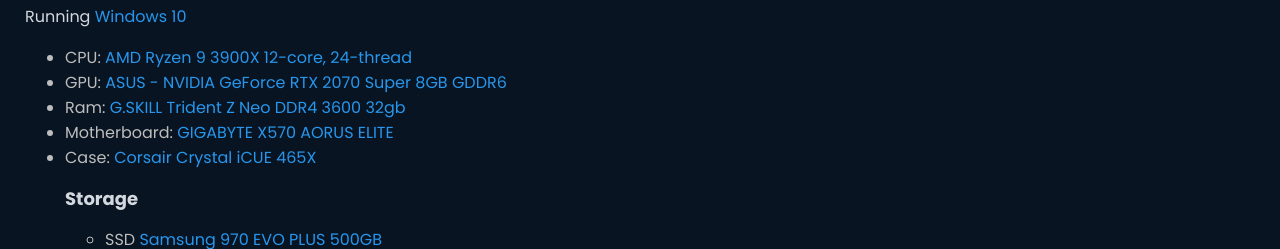
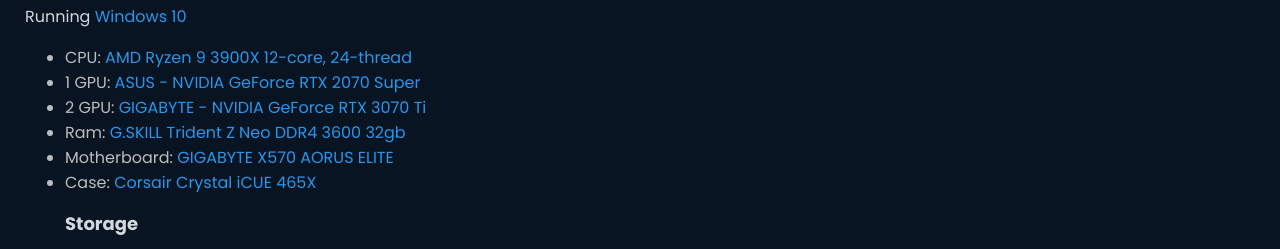
Before and after one commit to Crispy-Cream/specs, a plain HTML site: page index.html in a window 1280 px wide. Shown: the part 164-413 px from the top of the page. Drawn offline with nearby package versions, Linux system fonts and the light colour scheme; a script that the page names is missing.

Commit message:
duel GPU update

```diff
--- a/index.html
+++ b/index.html
@@ -56,7 +56,8 @@
             <p>Running <a href="https://www.microsoft.com/en-us/software-download/windows10">Windows 10</a></p>
             <ul>
                 <li>CPU: <a href="https://www.amazon.com/gp/product/B07SXMZLP9/">AMD Ryzen 9 3900X 12-core, 24-thread</a></li>
-                <li>GPU: <a href="https://www.bestbuy.com/site/asus-nvidia-geforce-rtx-2070-super-8gb-gddr6-pci-express-3-0-graphics-card-black/6377811.p?skuId=6377811">ASUS - NVIDIA GeForce RTX 2070 Super 8GB GDDR6</a></li>
+                <li>1 GPU: <a href="https://www.bestbuy.com/site/asus-nvidia-geforce-rtx-2070-super-8gb-gddr6-pci-express-3-0-graphics-card-black/6377811.p?skuId=6377811">ASUS - NVIDIA GeForce RTX 2070 Super</a></li>
+                <li>2 GPU: <a href="https://www.amazon.com/GIGABYTE-Graphics-WINDFORCE-GV-N307TGAMING-OC-8GD/dp/B097G7RBSZ">GIGABYTE - NVIDIA GeForce RTX 3070 Ti</a></li>
                 <li>Ram: <a href="https://www.newegg.com/g-skill-32gb-288-pin-ddr4-sdram/p/N82E16820232861">G.SKILL Trident Z Neo DDR4 3600 32gb</a></li>
                 <li>Motherboard: <a href="https://www.newegg.com/gigabyte-x570-aorus-elite/p/N82E16813145160">GIGABYTE X570 AORUS ELITE</a></li>
                 <li>Case: <a href="https://www.newegg.com/black-corsair-crystal-icue-465x-rgb-atx-mid-tower/p/N82E16811139149">Corsair Crystal iCUE 465X</a></li>
```
